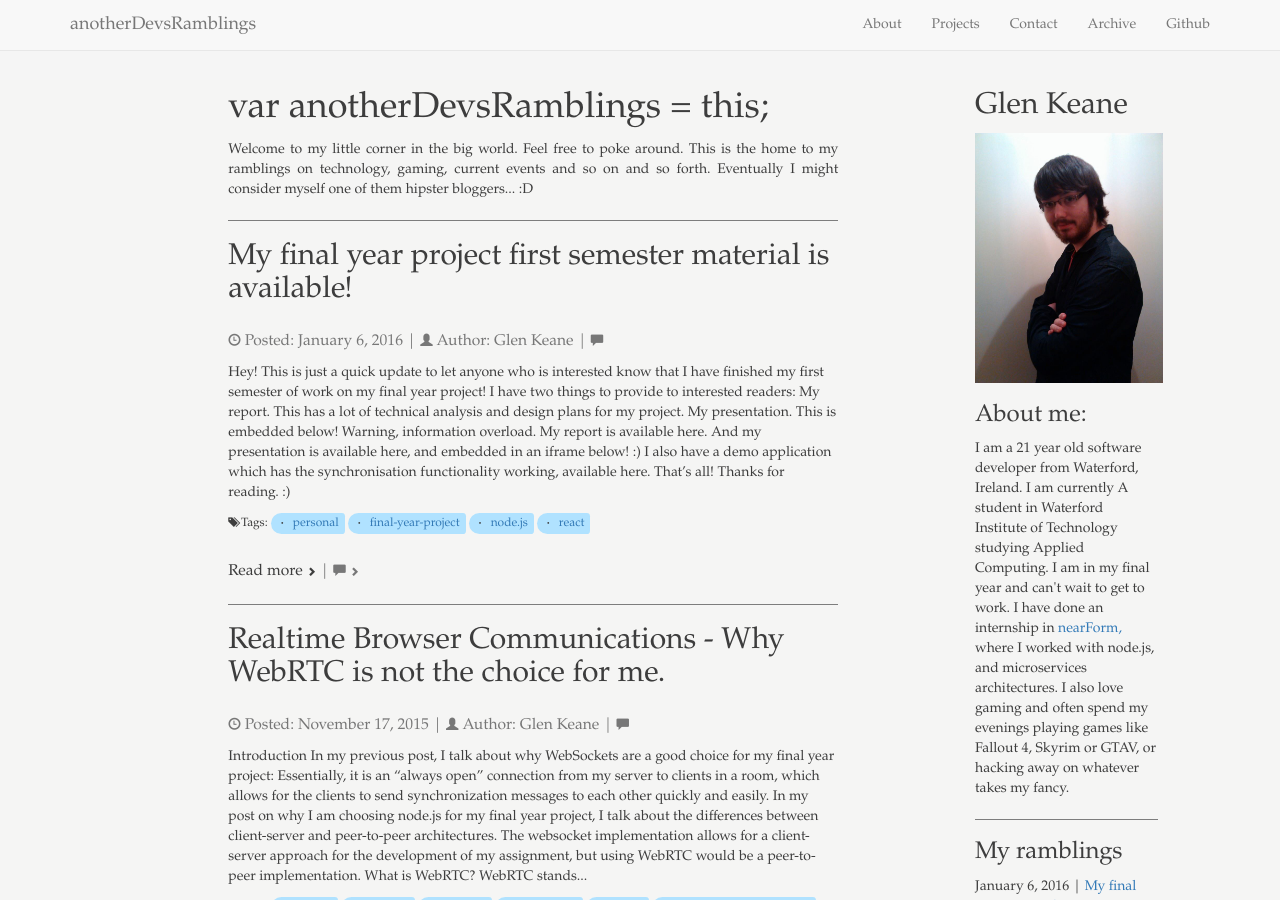
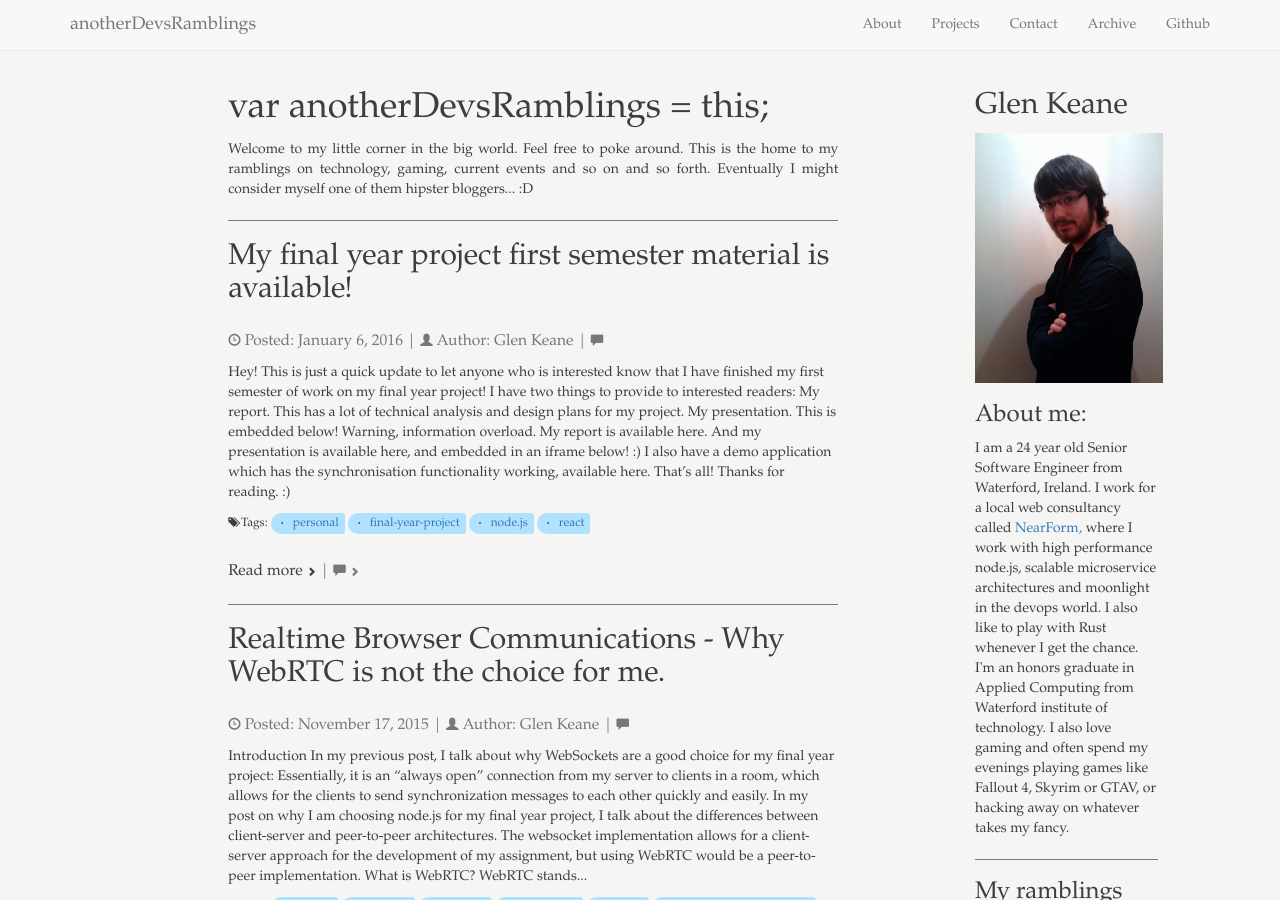
Before and after one commit to GlenTiki/glentiki.github.io, a Jekyll site: the page built from index.html, in a window 1280 px wide and 900 px high. Built offline with Jekyll 4.4.1, drawn with Linux system fonts in a browser that asks for light colours; the list of posts is cut into pages by our own code; comment, search, counter and statistics services are not loaded.

Commit message:
Update shortDesc.html

```diff
--- a/_includes/shortDesc.html
+++ b/_includes/shortDesc.html
@@ -1,3 +1,3 @@
 <p class='justified'>
-	I am a 21 year old software developer from Waterford, Ireland. I am currently A student in Waterford Institute of Technology studying Applied Computing. I am in my final year and can't wait to get to work. I have done an internship in <a href='www.nearform.com'>nearForm,</a> where I worked with node.js, and microservices architectures. I also love gaming and often spend my evenings playing games like Fallout 4, Skyrim or GTAV, or hacking away on whatever takes my fancy.
+	I am a 24 year old Senior Software Engineer from Waterford, Ireland. I work for a local web consultancy called <a href='www.nearform.com'>NearForm,</a> where I work with high performance node.js, scalable microservice architectures and moonlight in the devops world. I also like to play with Rust whenever I get the chance. I'm an honors graduate in Applied Computing from Waterford institute of technology. I also love gaming and often spend my evenings playing games like Fallout 4, Skyrim or GTAV, or hacking away on whatever takes my fancy.
 </p>
```
